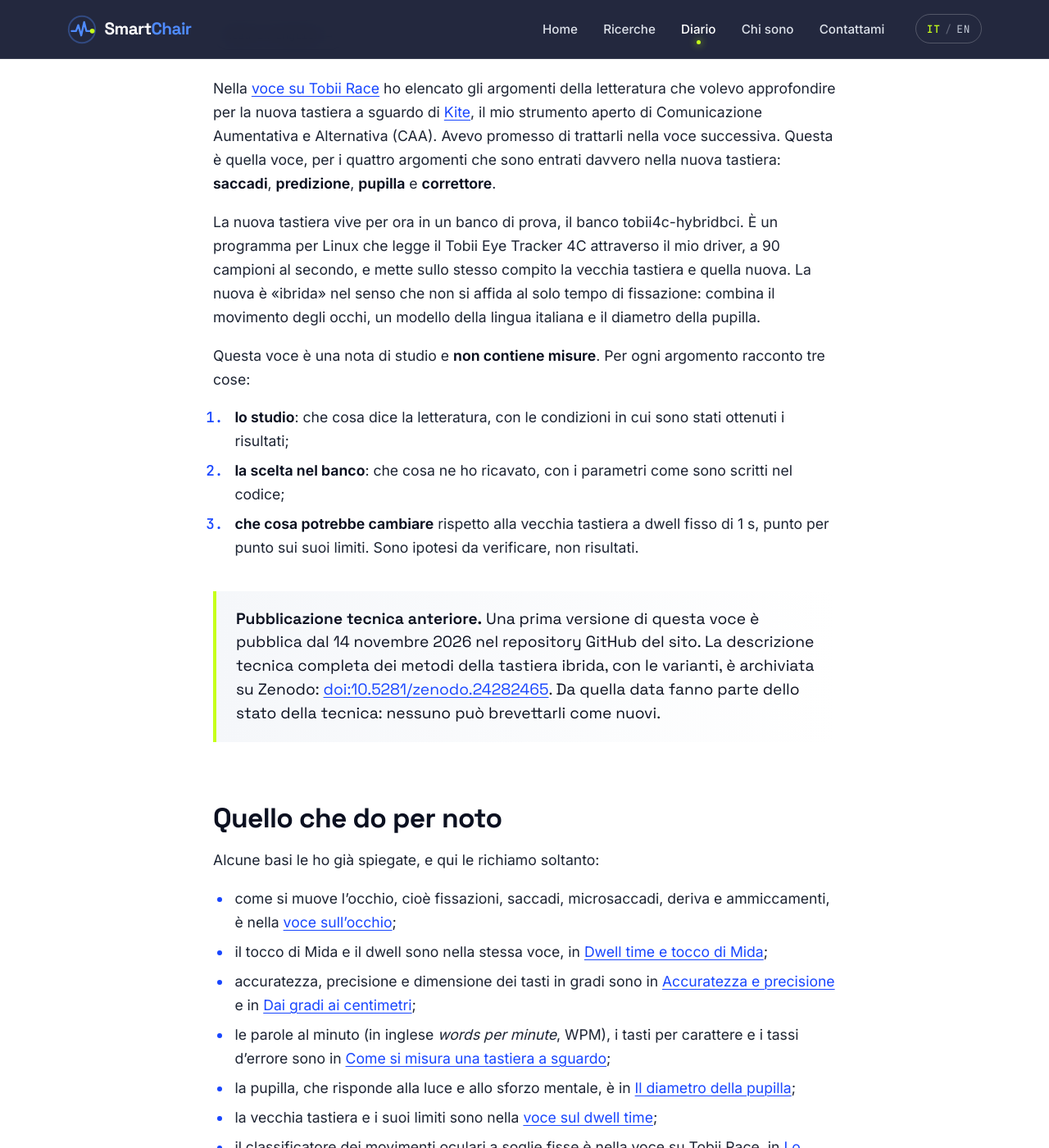
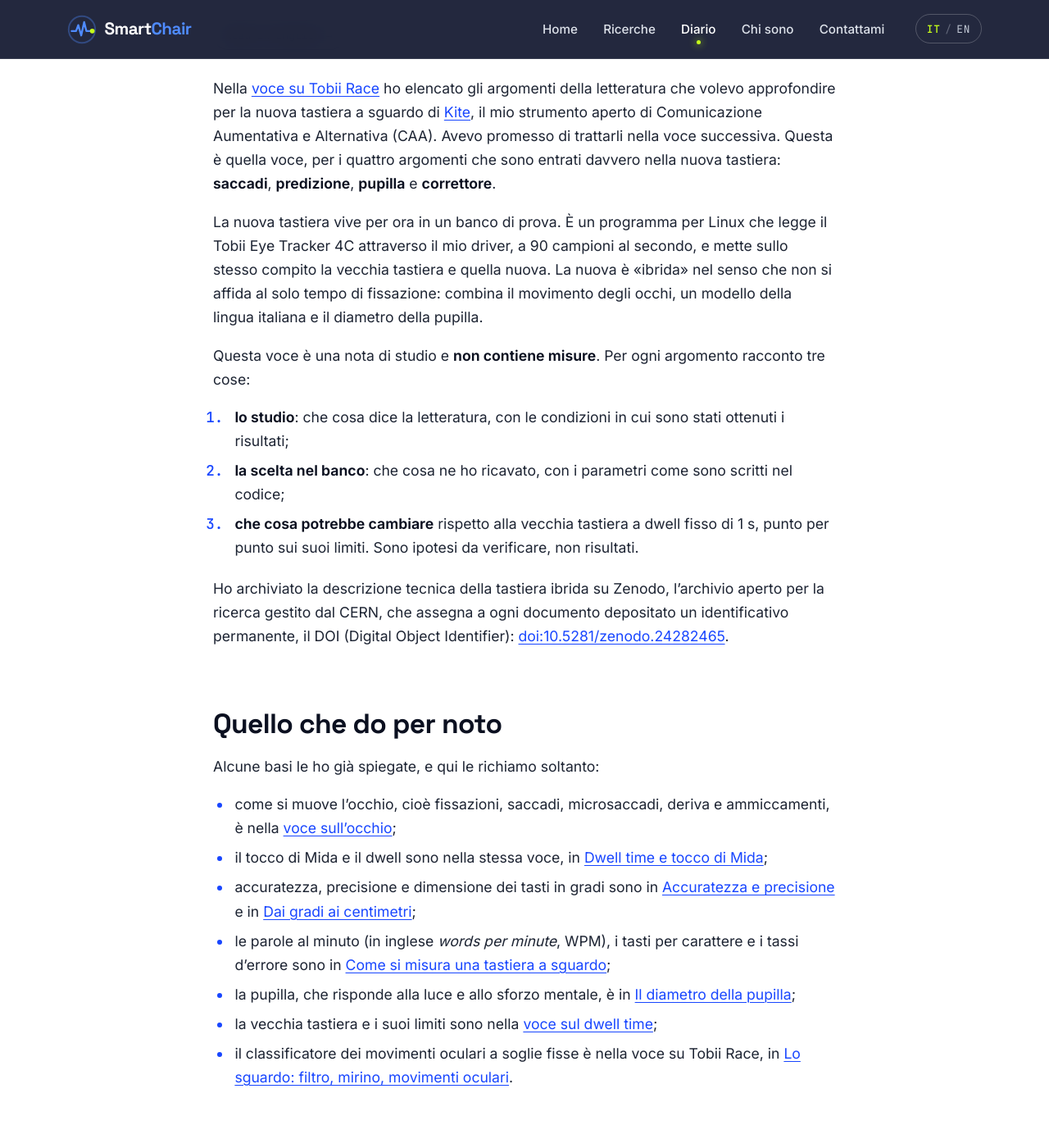
Before and after one commit to SmartChairBCI/SmartChairBCI.github.io, a Jekyll site: the page built from _posts/it/2026-11-16-tastiera-ibrida-gli-studi-teorici.md, in a window 1280 px wide and 1400 px high, scrolled down 796 px. Shown: the whole window at 82% size. Built offline with Jekyll 4.4.1, drawn with Linux system fonts in a browser that asks for light colours; some of the changed text lies outside the part shown.

Commit message:
Update technical disclosure for hybrid keyboard on Zenodo and improve clarity in documentation

```diff
--- a/_posts/it/2026-11-16-tastiera-ibrida-gli-studi-teorici.md
+++ b/_posts/it/2026-11-16-tastiera-ibrida-gli-studi-teorici.md
@@ -15,7 +15,7 @@ Avevo promesso di trattarli nella voce successiva. Questa è quella voce, per i
 che sono entrati davvero nella nuova tastiera: **saccadi**, **predizione**, **pupilla** e
 **correttore**.
 
-La nuova tastiera vive per ora in un banco di prova, il banco tobii4c-hybridbci. È un programma per
+La nuova tastiera vive per ora in un banco di prova. È un programma per
 Linux che legge il Tobii Eye Tracker 4C attraverso il mio driver, a 90 campioni al secondo, e mette
 sullo stesso compito la vecchia tastiera e quella nuova. La nuova è «ibrida» nel senso che non si
 affida al solo tempo di fissazione: combina il movimento degli occhi, un modello della lingua
@@ -29,10 +29,9 @@ Questa voce è una nota di studio e **non contiene misure**. Per ogni argomento
 3. **che cosa potrebbe cambiare** rispetto alla vecchia tastiera a dwell fisso di 1 s, punto per
    punto sui suoi limiti. Sono ipotesi da verificare, non risultati.
 
-> **Pubblicazione tecnica anteriore.** Una prima versione di questa voce è pubblica dal
-> 14 novembre 2026 nel repository GitHub del sito. La descrizione tecnica completa dei metodi della
-> tastiera ibrida, con le varianti, è archiviata su Zenodo: [doi:10.5281/zenodo.24282465](https://doi.org/10.5281/zenodo.24282465). Da quella data fanno
-> parte dello stato della tecnica: nessuno può brevettarli come nuovi.
+Ho archiviato la descrizione tecnica della tastiera ibrida su Zenodo, l'archivio aperto per la ricerca
+gestito dal CERN, che assegna a ogni documento depositato un identificativo permanente, il DOI (Digital
+Object Identifier): [doi:10.5281/zenodo.24282465](https://doi.org/10.5281/zenodo.24282465).
 
 ## Quello che do per noto
 
@@ -674,7 +673,7 @@ dell'occhio, della lingua e della persona per smettere di trattare tutto allo st
    per cambiare i tempi della tastiera.
 
 > **Avvertenza.** Kite è un progetto sperimentale e **non è un dispositivo medico certificato**; il banco
-> tobii4c-hybridbci è uno strumento di prova, non un ausilio. L'indice pupillare è un'ipotesi di
+> di prova è uno strumento sperimentale, non un ausilio. L'indice pupillare è un'ipotesi di
 > ricerca, non una misura clinica della fatica o dello stato di salute. Chi dipende da uno strumento di
 > CAA per comunicare dovrebbe avere sempre un'alternativa di riserva, per esempio una tabella alfabetica
 > su carta. Le frasi imparate possono contenere informazioni personali: restano sul computer e vanno
```
Also changed, not shown: _posts/en/2026-11-16-hybrid-keyboard-the-theoretical-studies.md (+5 -6 lines).
